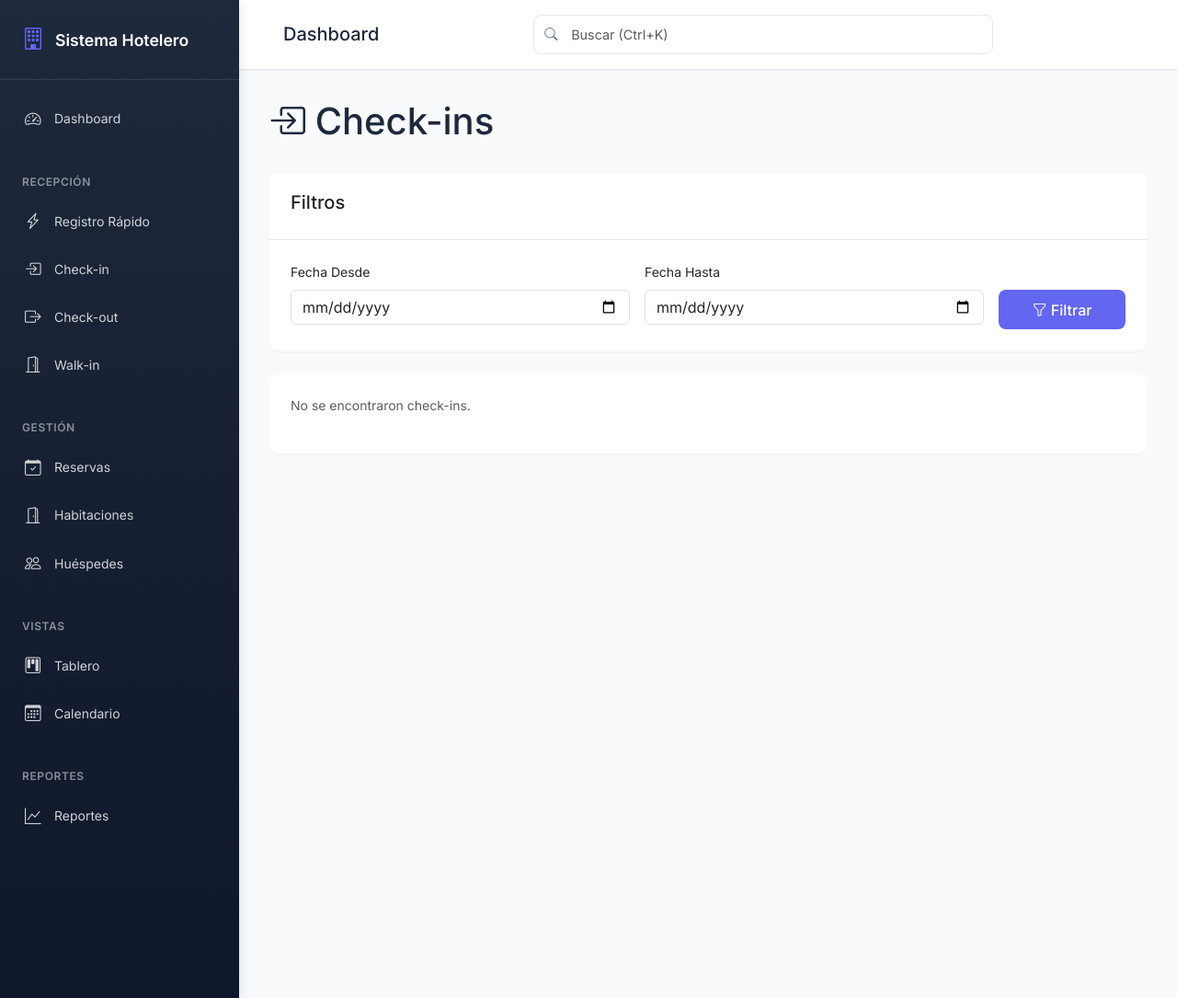
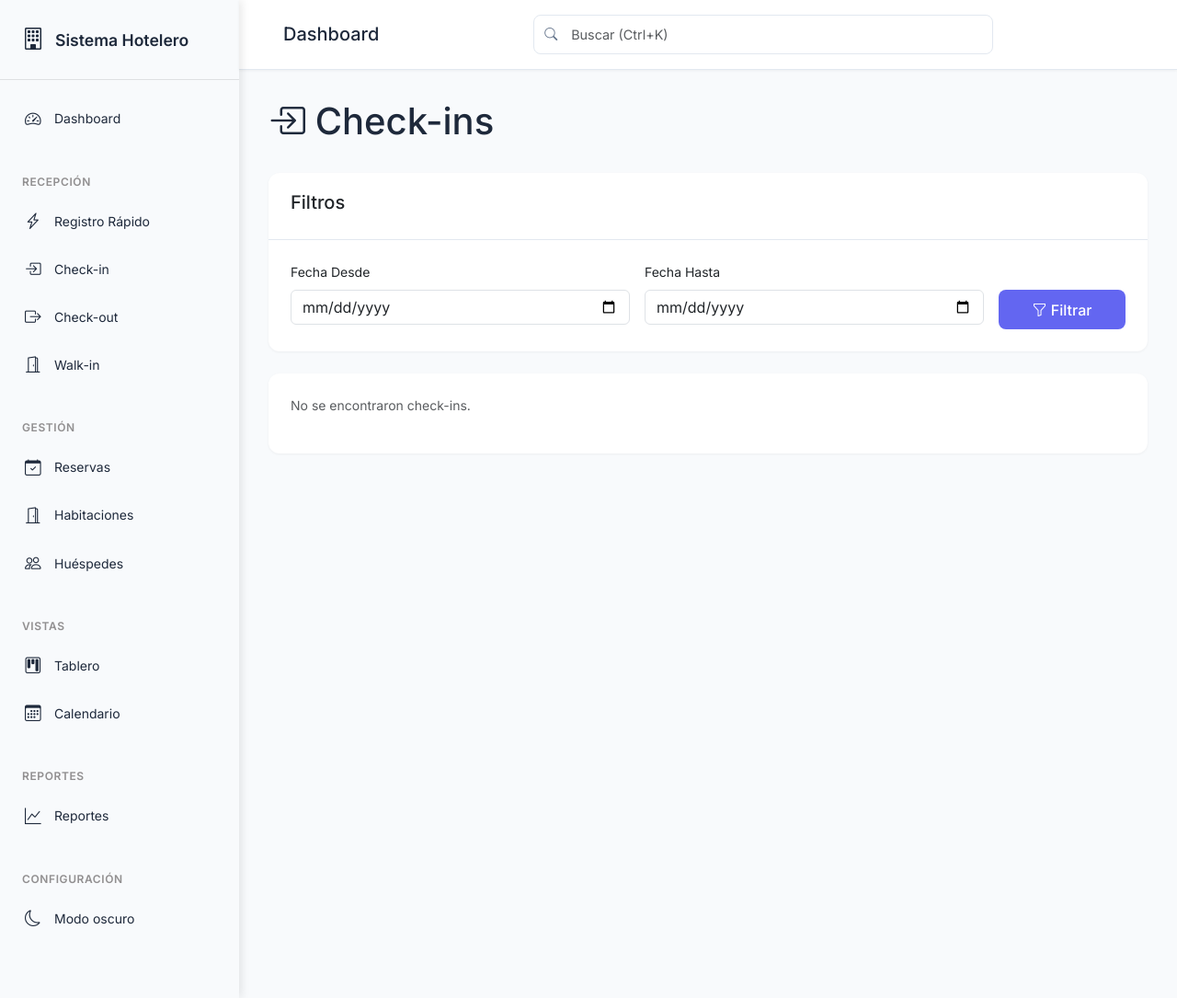
Before and after one commit to juan745Guevara/Sistema-de-Hotel, a Django app: page /checkin/ in a window 1280 px wide. Shown: the whole page at 92% size. Run offline with Django 4.2, Linux system fonts and the light colour scheme; data that the repository does not hold is empty.

Commit message:
añadi el boton para tema de oscuro y claro

```diff
--- a/templates/base.html
+++ b/templates/base.html
@@ -19,6 +19,24 @@
             --text-secondary: #64748b;
             --border-color: #e2e8f0;
             --hover-bg: #f1f5f9;
+            --theme-title-menu: rgba(41, 35, 35, 0.5);
+            --theme-box-shadow: rgba(255, 0, 0, 0.1);
+        }
+        html[data-theme="dark"] {
+            --primary-color: #6366f1;
+            --primary-dark: #4f46e5;
+            --bg-light: #f8fafc;
+            --text-primary: #1e293b;
+            --text-secondary: #64748b;
+            --border-color: #e2e8f0;
+            --hover-bg: #f1f5f9;
+            --theme-menu-item : #ffffff;
+            --theme-menu-item-hover: #ffffff;
+            --theme-text-color: #ffffff;
+            --theme-text-color-header: #ffffff;
+            --theme-found: #121111;
+            --theme-title-menu: rgba(255, 255, 255, 0.747);
+            --theme-box-shadow:rgba(0,0,0,0.1);
         }
 
         * {
@@ -42,8 +60,8 @@
             top: 0;
             height: 100vh;
             width: var(--sidebar-width);
-            background: linear-gradient(180deg, #1e293b 0%, #0f172a 100%);
-            color: white;
+            background: linear-gradient(180deg, var(--theme-found) 0%, var(--theme-found) 100%);
+            color: var(--theme-text-color);
             overflow-y: auto;
             z-index: 1000;
             transition: transform 0.3s ease;
@@ -52,7 +70,7 @@
 
         .sidebar-header {
             padding: 1.5rem;
-            border-bottom: 1px solid rgba(255,255,255,0.1);
+            border-bottom: 1px solid rgba(0, 0, 0, 0.1);
             display: flex;
             align-items: center;
             gap: 0.75rem;
@@ -60,14 +78,14 @@
 
         .sidebar-header i {
             font-size: 1.5rem;
-            color: var(--primary-color);
+            color: var(--primay-color);
         }
 
         .sidebar-header h4 {
             font-size: 1.1rem;
             font-weight: 600;
             margin: 0;
-            color: white;
+            color: var(--theme-text-color-header);
         }
 
         .sidebar-menu {
@@ -83,7 +101,7 @@
             font-size: 0.75rem;
             text-transform: uppercase;
             letter-spacing: 0.05em;
-            color: rgba(255,255,255,0.5);
+            color: var(--theme-title-menu);
             font-weight: 600;
         }
 
@@ -91,7 +109,7 @@
             display: flex;
             align-items: center;
             padding: 0.75rem 1.5rem;
-            color: rgba(255,255,255,0.8);
+            color: var(--theme-menu-item);
             text-decoration: none;
             transition: all 0.2s ease;
             border-left: 3px solid transparent;
@@ -99,7 +117,7 @@
 
         .menu-item:hover {
             background-color: rgba(255,255,255,0.1);
-            color: white;
+            color: var(--theme-menu-item-hover);
             border-left-color: var(--primary-color);
         }
 
@@ -363,7 +381,7 @@
 
         <nav class="sidebar-menu">
             <div class="menu-section">
-                <a href="{% url 'index' %}" class="menu-item {% if request.resolver_match.url_name == 'index' %}active{% endif %}">
+                <a href="{% url 'index' %}" class="menu-item ">
                     <i class="bi bi-speedometer2"></i>
                     <span>Dashboard</span>
                 </a>
@@ -424,6 +442,13 @@
                     <span>Reportes</span>
                 </a>
             </div>
+            <div class="menu-section"></div>
+                <div class="menu-section-title">Configuración</div>
+                <a href="#" class="menu-item" id="themeToggle">
+                    <i class="bi bi-moon" id="themeIcon"></i>
+                    <span id="themeText">Modo oscuro</span>
+
+                </a>
         </nav>
     </aside>
 
@@ -465,6 +490,36 @@
     </main>
 
     <script src="https://cdn.jsdelivr.net/npm/bootstrap@5.3.0/dist/js/bootstrap.bundle.min.js"></script>
+    <script>
+        (() => {
+        const root = document.documentElement;
+        const btn  = document.getElementById("themeToggle");
+        const icon = document.getElementById("themeIcon");
+        const text = document.getElementById("themeText");
+        if (!btn) return;
+
+        function apply(theme) {
+            root.setAttribute("data-theme", theme);
+            localStorage.setItem("theme", theme);
+
+            const isDark = theme === "dark";
+            if (icon) icon.className = isDark ? "bi bi-sun" : "bi bi-moon";
+            if (text) text.textContent = isDark ? "Modo claro" : "Modo oscuro";
+        }
+
+        // iniciar
+        const savedTheme = localStorage.getItem("theme") || "light";
+        apply(savedTheme);
+
+        btn.addEventListener("click", (e) => {
+            e.preventDefault();
+            const next = root.getAttribute("data-theme") === "dark" ? "light" : "dark";
+            apply(next);
+        });
+        })();
+    </script>
+
+
     <script>
         // Sidebar toggle for mobile
         document.getElementById('sidebar-toggle')?.addEventListener('click', function() {
```
